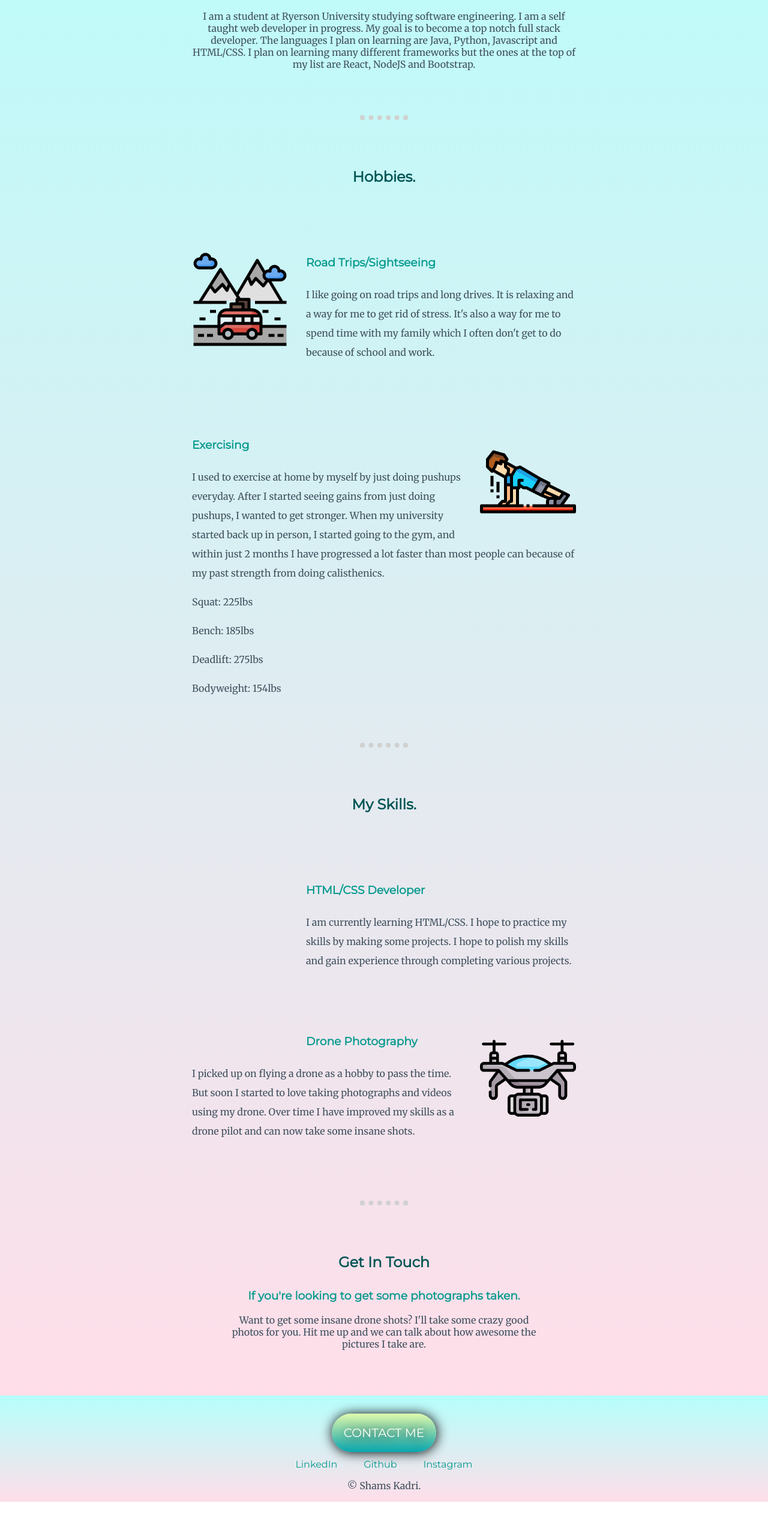
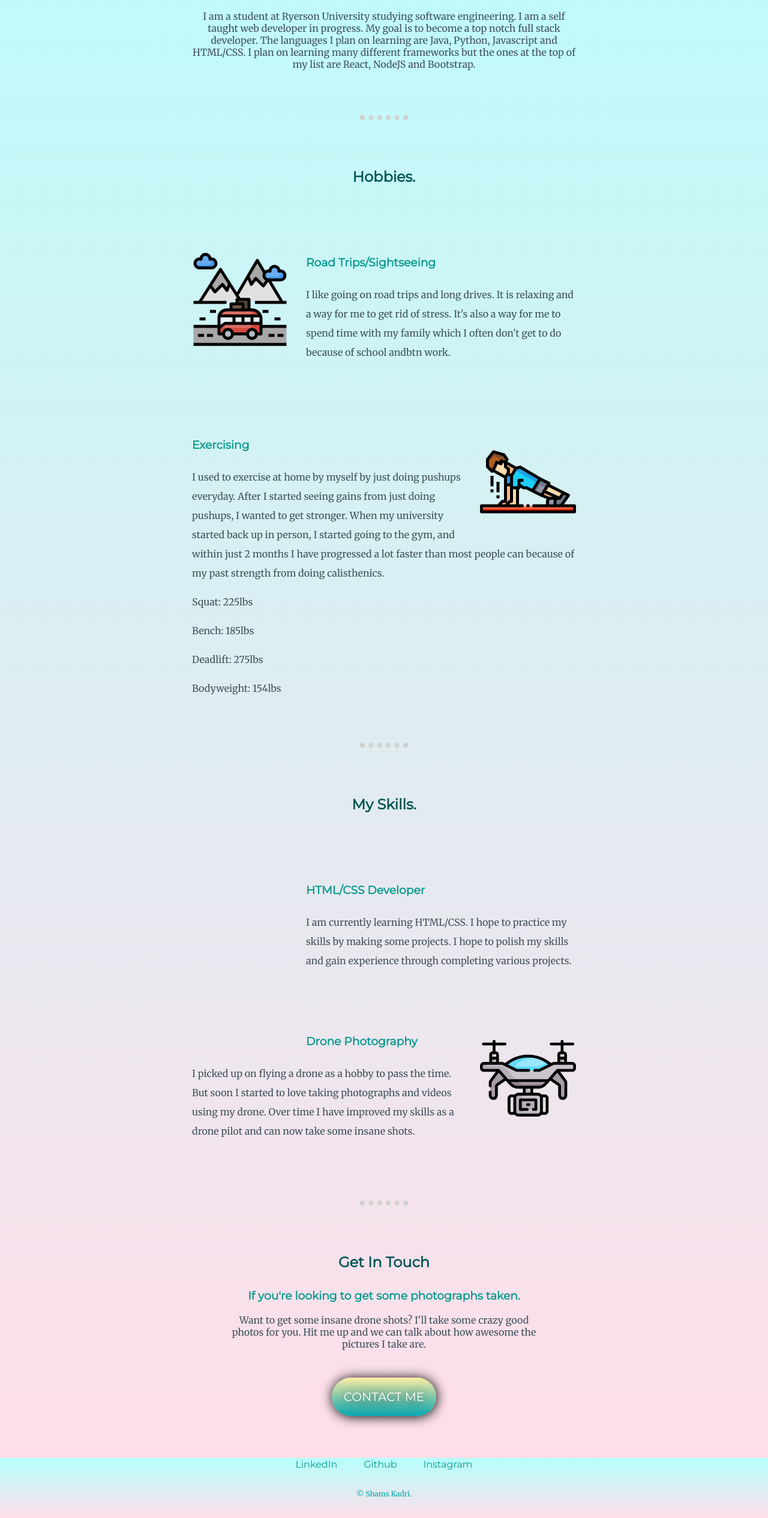
Before and after one commit to skadri342/website2, a plain HTML site: page index.html in a window 1280 px wide. Shown: the part 1363-3893 px from the top of the page at 60% size. Before the commit the page ends 3866 px from the top, so only its background shows below. Drawn offline with Linux system fonts and the light colour scheme; grey boxes are pictures that could not be loaded.

Commit message:
Update index.html

```diff
--- a/index.html
+++ b/index.html
@@ -39,7 +39,7 @@
           <h3>Road Trips/Sightseeing</h3>
           <p>I like going on road trips and long drives. It is relaxing and a way
           for me to get rid of stress. It's also a way for me to spend time with my
-          family which I often don't get to do because of school and work.</p>
+          family which I often don't get to do because of school andbtn work.</p>
         </div>
         <div class="hobby-row2">
           <img class="push-up" src="images/push-up.png" alt="push up image">
@@ -79,16 +79,15 @@
         <h3>If you're looking to get some photographs taken.</h3>
         <p>Want to get some insane drone shots? I'll take some crazy good photos for you.
           Hit me up and we can talk about how awesome the pictures I take are.</p>
+        <a class="btn" href="mailto:shams.kadri@ryerson.ca">CONTACT ME</a>
       </div>
     </div>
 
     <div class="bottom-container">
-      <a class="btn" href="mailto:shams.kadri@ryerson.ca">CONTACT ME</a>
-      <br>
       <a class="footer-link" href="https://linkedin.com/">LinkedIn</a>
       <a class="footer-link" href="https://github.com/skadri342">Github</a>
       <a class="footer-link" href="https://www.instagram.com/shams.kadri/">Instagram</a>
-      <p>© Shams Kadri.</p>
+      <p class="copyright">© Shams Kadri.</p>
     </div>
 
   </body>
```
